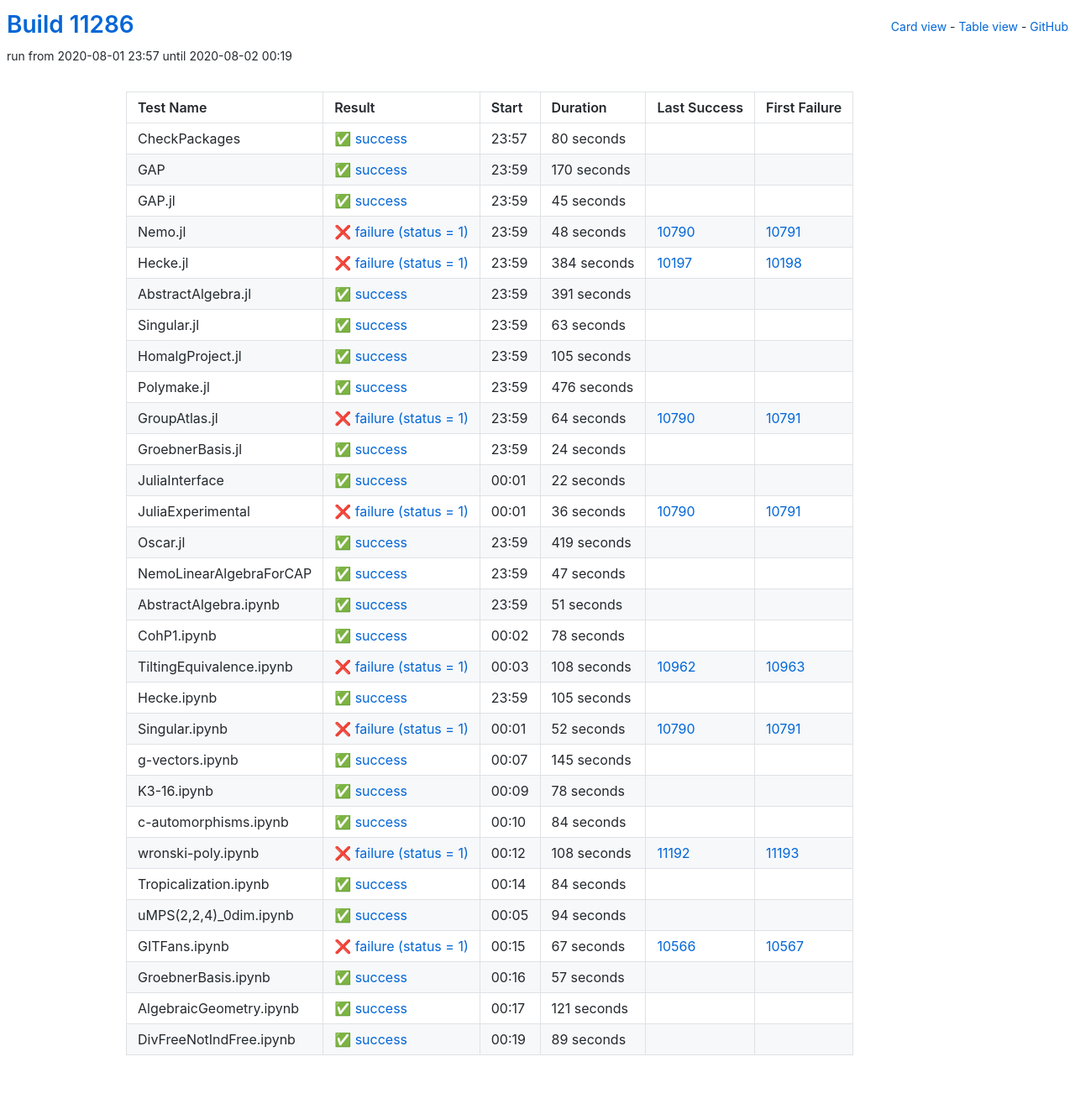
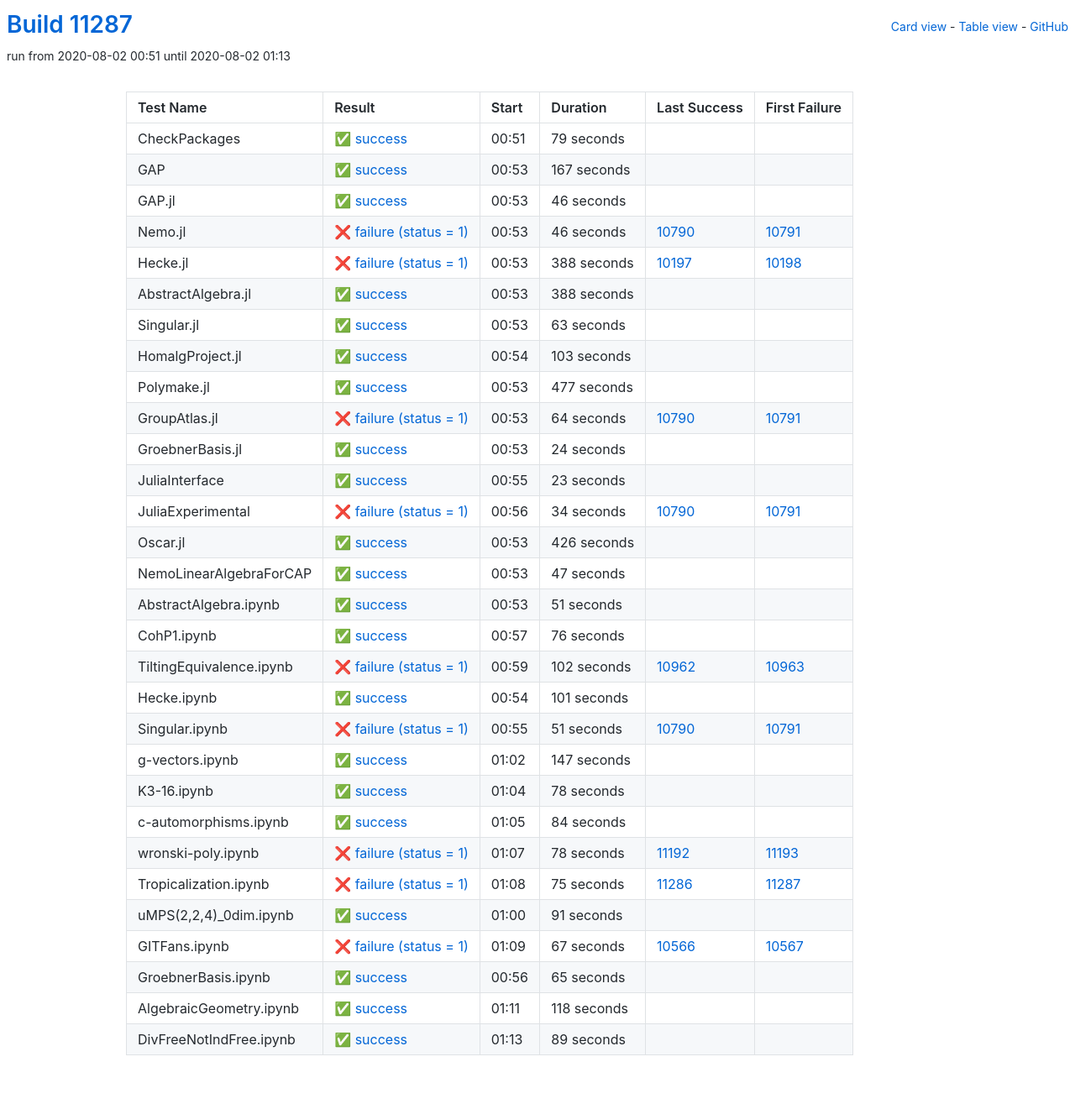
Before and after one commit to oscar-system/oscar-ci-status, a Jekyll site: the page built from table.html, in a window 1280 px wide. Shown: the whole page at 84% size. Built offline with Jekyll 4.4.1, drawn with Linux system fonts in a browser that asks for light colours.

Commit message:
Build #11287

```diff
--- a/_data/ci.yml
+++ b/_data/ci.yml
@@ -1,6 +1,6 @@
 ---
-build: 11286
-build_url: https://oscarci.mathematik.uni-kl.de/job/oscar/11286/
+build: 11287
+build_url: https://oscarci.mathematik.uni-kl.de/job/oscar/11287/
 job: oscar
 organization: oscar-system
 repo: oscar-ci-status
@@ -8,80 +8,80 @@
 tests:
 - name: CheckPackages
   id: checkpackages
-  log: https://oscarci.mathematik.uni-kl.de/job/oscar/11286/artifact/logs/build-11286/CheckPackages.log
-  start: 2020-08-01 23:57
+  log: https://oscarci.mathematik.uni-kl.de/job/oscar/11287/artifact/logs/build-11287/CheckPackages.log
+  start: 2020-08-02 00:51
   success: true
   exitcode: 0
   status: success
-  duration: 80
+  duration: 79
   last_success: false
   last_success_url:
   first_failure: false
   first_failure_url:
 - name: GAP
   id: gap
-  log: https://oscarci.mathematik.uni-kl.de/job/oscar/11286/artifact/logs/build-11286/GAP.log
-  start: 2020-08-01 23:59
+  log: https://oscarci.mathematik.uni-kl.de/job/oscar/11287/artifact/logs/build-11287/GAP.log
+  start: 2020-08-02 00:53
   success: true
   exitcode: 0
   status: success
-  duration: 170
+  duration: 167
   last_success: false
   last_success_url:
   first_failure: false
   first_failure_url:
 - name: GAP.jl
   id: gap-jl
-  log: https://oscarci.mathematik.uni-kl.de/job/oscar/11286/artifact/logs/build-11286/GAP.jl.log
-  start: 2020-08-01 23:59
+  log: https://oscarci.mathematik.uni-kl.de/job/oscar/11287/artifact/logs/build-11287/GAP.jl.log
+  start: 2020-08-02 00:53
   success: true
   exitcode: 0
   status: success
-  duration: 45
+  duration: 46
   last_success: false
   last_success_url:
   first_failure: false
   first_failure_url:
 - name: Nemo.jl
   id: nemo-jl
-  log: https://oscarci.mathematik.uni-kl.de/job/oscar/11286/artifact/logs/build-11286/Nemo.jl.log
-  start: 2020-08-01 23:59
+  log: https://oscarci.mathematik.uni-kl.de/job/oscar/11287/artifact/logs/build-11287/Nemo.jl.log
+  start: 2020-08-02 00:53
   success: false
   exitcode: 1
   status: failure
-  duration: 48
+  duration: 46
   last_success: 10790
   last_success_url: https://oscarci.mathematik.uni-kl.de/job/oscar/10790/
   first_failure: 10791
   first_failure_url: https://oscarci.mathematik.uni-kl.de/job/oscar/10791/
 - name: Hecke.jl
   id: hecke-jl
-  log: https://oscarci.mathematik.uni-kl.de/job/oscar/11286/artifact/logs/build-11286/Hecke.jl.log
-  start: 2020-08-01 23:59
+  log: https://oscarci.mathematik.uni-kl.de/job/oscar/11287/artifact/logs/build-11287/Hecke.jl.log
+  start: 2020-08-02 00:53
   success: false
   exitcode: 1
   status: failure
-  duration: 384
+  duration: 388
   last_success: 10197
   last_success_url: https://oscarci.mathematik.uni-kl.de/job/oscar/10197/
   first_failure: 10198
   first_failure_url: https://oscarci.mathematik.uni-kl.de/job/oscar/10198/
 - name: AbstractAlgebra.jl
   id: abstractalgebra-jl
-  log: https://oscarci.mathematik.uni-kl.de/job/oscar/11286/artifact/logs/build-11286/AbstractAlgebra.jl.log
-  start: 2020-08-01 23:59
+  log: https://oscarci.mathematik.uni-kl.de/job/oscar/11287/artifact/logs/build-11287/AbstractAlgebra.jl.log
+  start: 2020-08-02 00:53
   success: true
   exitcode: 0
   status: success
-  duration: 391
+  duration: 388
   last_success: false
   last_success_url:
   first_failure: false
   first_failure_url:
 - name: Singular.jl
   id: singular-jl
-  log: https://oscarci.mathematik.uni-kl.de/job/oscar/11286/artifact/logs/build-11286/Singular.jl.log
-  start: 2020-08-01 23:59
+  log: https://oscarci.mathematik.uni-kl.de/job/oscar/11287/artifact/logs/build-11287/Singular.jl.log
+  start: 2020-08-02 00:53
   success: true
   exitcode: 0
   status: success
@@ -92,32 +92,32 @@
   first_failure_url:
 - name: HomalgProject.jl
   id: homalgproject-jl
-  log: https://oscarci.mathematik.uni-kl.de/job/oscar/11286/artifact/logs/build-11286/HomalgProject.jl.log
-  start: 2020-08-01 23:59
+  log: https://oscarci.mathematik.uni-kl.de/job/oscar/11287/artifact/logs/build-11287/HomalgProject.jl.log
+  start: 2020-08-02 00:54
   success: true
   exitcode: 0
   status: success
-  duration: 105
+  duration: 103
   last_success: false
   last_success_url:
   first_failure: false
   first_failure_url:
 - name: Polymake.jl
   id: polymake-jl
-  log: https://oscarci.mathematik.uni-kl.de/job/oscar/11286/artifact/logs/build-11286/Polymake.jl.log
-  start: 2020-08-01 23:59
+  log: https://oscarci.mathematik.uni-kl.de/job/oscar/11287/artifact/logs/build-11287/Polymake.jl.log
+  start: 2020-08-02 00:53
   success: true
   exitcode: 0
   status: success
-  duration: 476
+  duration: 477
   last_success: false
   last_success_url:
   first_failure: false
   first_failure_url:
 - name: GroupAtlas.jl
   id: groupatlas-jl
-  log: https://oscarci.mathematik.uni-kl.de/job/oscar/11286/artifact/logs/build-11286/GroupAtlas.jl.log
-  start: 2020-08-01 23:59
+  log: https://oscarci.mathematik.uni-kl.de/job/oscar/11287/artifact/logs/build-11287/GroupAtlas.jl.log
+  start: 2020-08-02 00:53
   success: false
   exitcode: 1
   status: failure
@@ -128,8 +128,8 @@
   first_failure_url: https://oscarci.mathematik.uni-kl.de/job/oscar/10791/
 - name: GroebnerBasis.jl
   id: groebnerbasis-jl
-  log: https://oscarci.mathematik.uni-kl.de/job/oscar/11286/artifact/logs/build-11286/GroebnerBasis.jl.log
-  start: 2020-08-01 23:59
+  log: https://oscarci.mathematik.uni-kl.de/job/oscar/11287/artifact/logs/build-11287/GroebnerBasis.jl.log
+  start: 2020-08-02 00:53
   success: true
   exitcode: 0
   status: success
@@ -140,44 +140,44 @@
   first_failure_url:
 - name: JuliaInterface
   id: juliainterface
-  log: https://oscarci.mathematik.uni-kl.de/job/oscar/11286/artifact/logs/build-11286/JuliaInterface.log
-  start: 2020-08-02 00:01
+  log: https://oscarci.mathematik.uni-kl.de/job/oscar/11287/artifact/logs/build-11287/JuliaInterface.log
+  start: 2020-08-02 00:55
   success: true
   exitcode: 0
   status: success
-  duration: 22
+  duration: 23
   last_success: false
   last_success_url:
   first_failure: false
   first_failure_url:
 - name: JuliaExperimental
   id: juliaexperimental
-  log: https://oscarci.mathematik.uni-kl.de/job/oscar/11286/artifact/logs/build-11286/JuliaExperimental.log
-  start: 2020-08-02 00:01
+  log: https://oscarci.mathematik.uni-kl.de/job/oscar/11287/artifact/logs/build-11287/JuliaExperimental.log
+  start: 2020-08-02 00:56
   success: false
   exitcode: 1
   status: failure
-  duration: 36
+  duration: 34
   last_success: 10790
   last_success_url: https://oscarci.mathematik.uni-kl.de/job/oscar/10790/
   first_failure: 10791
   first_failure_url: https://oscarci.mathematik.uni-kl.de/job/oscar/10791/
 - name: Oscar.jl
   id: oscar-jl
-  log: https://oscarci.mathematik.uni-kl.de/job/oscar/11286/artifact/logs/build-11286/Oscar.jl.log
-  start: 2020-08-01 23:59
+  log: https://oscarci.mathematik.uni-kl.de/job/oscar/11287/artifact/logs/build-11287/Oscar.jl.log
+  start: 2020-08-02 00:53
   success: true
   exitcode: 0
   status: success
-  duration: 419
+  duration: 426
   last_success: false
   last_success_url:
   first_failure: false
   first_failure_url:
 - name: NemoLinearAlgebraForCAP
   id: nemolinearalgebraforcap
-  log: https://oscarci.mathematik.uni-kl.de/job/oscar/11286/artifact/logs/build-11286/NemoLinearAlgebraForCAP.log
-  start: 2020-08-01 23:59
+  log: https://oscarci.mathematik.uni-kl.de/job/oscar/11287/artifact/logs/build-11287/NemoLinearAlgebraForCAP.log
+  start: 2020-08-02 00:53
   success: true
   exitcode: 0
   status: success
@@ -188,8 +188,8 @@
   first_failure_url:
 - name: AbstractAlgebra.ipynb
   id: abstractalgebra-ipynb
-  log: https://oscarci.mathematik.uni-kl.de/job/oscar/11286/artifact/logs/build-11286/AbstractAlgebra.ipynb.log
-  start: 2020-08-01 23:59
+  log: https://oscarci.mathematik.uni-kl.de/job/oscar/11287/artifact/logs/build-11287/AbstractAlgebra.ipynb.log
+  start: 2020-08-02 00:53
   success: true
   exitcode: 0
   status: success
@@ -200,68 +200,68 @@
   first_failure_url:
 - name: CohP1.ipynb
   id: cohp1-ipynb
-  log: https://oscarci.mathematik.uni-kl.de/job/oscar/11286/artifact/logs/build-11286/CohP1.ipynb.log
-  start: 2020-08-02 00:02
+  log: https://oscarci.mathematik.uni-kl.de/job/oscar/11287/artifact/logs/build-11287/CohP1.ipynb.log
+  start: 2020-08-02 00:57
   success: true
   exitcode: 0
   status: success
-  duration: 78
+  duration: 76
   last_success: false
   last_success_url:
   first_failure: false
   first_failure_url:
 - name: TiltingEquivalence.ipynb
   id: tiltingequivalence-ipynb
-  log: https://oscarci.mathematik.uni-kl.de/job/oscar/11286/artifact/logs/build-11286/TiltingEquivalence.ipynb.log
-  start: 2020-08-02 00:03
+  log: https://oscarci.mathematik.uni-kl.de/job/oscar/11287/artifact/logs/build-11287/TiltingEquivalence.ipynb.log
+  start: 2020-08-02 00:59
   success: false
   exitcode: 1
   status: failure
-  duration: 108
+  duration: 102
   last_success: 10962
   last_success_url: https://oscarci.mathematik.uni-kl.de/job/oscar/10962/
   first_failure: 10963
   first_failure_url: https://oscarci.mathematik.uni-kl.de/job/oscar/10963/
 - name: Hecke.ipynb
   id: hecke-ipynb
-  log: https://oscarci.mathematik.uni-kl.de/job/oscar/11286/artifact/logs/build-11286/Hecke.ipynb.log
-  start: 2020-08-01 23:59
+  log: https://oscarci.mathematik.uni-kl.de/job/oscar/11287/artifact/logs/build-11287/Hecke.ipynb.log
+  start: 2020-08-02 00:54
   success: true
   exitcode: 0
   status: success
-  duration: 105
+  duration: 101
   last_success: false
   last_success_url:
   first_failure: false
   first_failure_url:
 - name: Singular.ipynb
   id: singular-ipynb
-  log: https://oscarci.mathematik.uni-kl.de/job/oscar/11286/artifact/logs/build-11286/Singular.ipynb.log
-  start: 2020-08-02 00:01
+  log: https://oscarci.mathematik.uni-kl.de/job/oscar/11287/artifact/logs/build-11287/Singular.ipynb.log
+  start: 2020-08-02 00:55
   success: false
   exitcode: 1
   status: failure
-  duration: 52
+  duration: 51
   last_success: 10790
   last_success_url: https://oscarci.mathematik.uni-kl.de/job/oscar/10790/
   first_failure: 10791
   first_failure_url: https://oscarci.mathematik.uni-kl.de/job/oscar/10791/
 - name: g-vectors.ipynb
   id: g-vectors-ipynb
-  log: https://oscarci.mathematik.uni-kl.de/job/oscar/11286/artifact/logs/build-11286/g-vectors.ipynb.log
-  start: 2020-08-02 00:07
+  log: https://oscarci.mathematik.uni-kl.de/job/oscar/11287/artifact/logs/build-11287/g-vectors.ipynb.log
+  start: 2020-08-02 01:02
   success: true
   exitcode: 0
   status: success
-  duration: 145
+  duration: 147
   last_success: false
   last_success_url:
   first_failure: false
   first_failure_url:
 - name: K3-16.ipynb
   id: k3-16-ipynb
-  log: https://oscarci.mathematik.uni-kl.de/job/oscar/11286/artifact/logs/build-11286/K3-16.ipynb.log
-  start: 2020-08-02 00:09
+  log: https://oscarci.mathematik.uni-kl.de/job/oscar/11287/artifact/logs/build-11287/K3-16.ipynb.log
+  start: 2020-08-02 01:04
   success: true
   exitcode: 0
   status: success
@@ -272,8 +272,8 @@
   first_failure_url:
 - name: c-automorphisms.ipynb
   id: c-automorphisms-ipynb
-  log: https://oscarci.mathematik.uni-kl.de/job/oscar/11286/artifact/logs/build-11286/c-automorphisms.ipynb.log
-  start: 2020-08-02 00:10
+  log: https://oscarci.mathematik.uni-kl.de/job/oscar/11287/artifact/logs/build-11287/c-automorphisms.ipynb.log
+  start: 2020-08-02 01:05
   success: true
   exitcode: 0
   status: success
@@ -284,44 +284,44 @@
   first_failure_url:
 - name: wronski-poly.ipynb
   id: wronski-poly-ipynb
-  log: https://oscarci.mathematik.uni-kl.de/job/oscar/11286/artifact/logs/build-11286/wronski-poly.ipynb.log
-  start: 2020-08-02 00:12
+  log: https://oscarci.mathematik.uni-kl.de/job/oscar/11287/artifact/logs/build-11287/wronski-poly.ipynb.log
+  start: 2020-08-02 01:07
   success: false
   exitcode: 1
   status: failure
-  duration: 108
+  duration: 78
   last_success: 11192
   last_success_url: https://oscarci.mathematik.uni-kl.de/job/oscar/11192/
   first_failure: 11193
   first_failure_url: https://oscarci.mathematik.uni-kl.de/job/oscar/11193/
 - name: Tropicalization.ipynb
   id: tropicalization-ipynb
-  log: https://oscarci.mathematik.uni-kl.de/job/oscar/11286/artifact/logs/build-11286/Tropicalization.ipynb.log
-  start: 2020-08-02 00:14
+  log: https://oscarci.mathematik.uni-kl.de/job/oscar/11287/artifact/logs/build-11287/Tropicalization.ipynb.log
+  start: 2020-08-02 01:08
+  success: false
+  exitcode: 1
+  status: failure
+  duration: 75
+  last_success: 11286
+  last_success_url: https://oscarci.mathematik.uni-kl.de/job/oscar/11286/
+  first_failure: 11287
+  first_failure_url: https://oscarci.mathematik.uni-kl.de/job/oscar/11287/
+- name: uMPS(2,2,4)_0dim.ipynb
+  id: umps-2-2-4-0dim-ipynb
+  log: https://oscarci.mathematik.uni-kl.de/job/oscar/11287/artifact/logs/build-11287/uMPS-2-2-4-_0dim.ipynb.log
+  start: 2020-08-02 01:00
   success: true
   exitcode: 0
   status: success
-  duration: 84
-  last_success: false
-  last_success_url:
-  first_failure: false
-  first_failure_url:
-- name: uMPS(2,2,4)_0dim.ipynb
-  id: umps-2-2-4-0dim-ipynb
-  log: https://oscarci.mathematik.uni-kl.de/job/oscar/11286/artifact/logs/build-11286/uMPS-2-2-4-_0dim.ipynb.log
-  start: 2020-08-02 00:05
-  success: true
-  exitcode: 0
-  status: success
-  duration: 94
+  duration: 91
   last_success: false
   last_success_url:
   first_failure: false
   first_failure_url:
 - name: GITFans.ipynb
   id: gitfans-ipynb
-  log: https://oscarci.mathematik.uni-kl.de/job/oscar/11286/artifact/logs/build-11286/GITFans.ipynb.log
-  start: 2020-08-02 00:15
+  log: https://oscarci.mathematik.uni-kl.de/job/oscar/11287/artifact/logs/build-11287/GITFans.ipynb.log
+  start: 2020-08-02 01:09
   success: false
   exitcode: 1
   status: failure
@@ -332,32 +332,32 @@
   first_failure_url: https://oscarci.mathematik.uni-kl.de/job/oscar/10567/
 - name: GroebnerBasis.ipynb
   id: groebnerbasis-ipynb
-  log: https://oscarci.mathematik.uni-kl.de/job/oscar/11286/artifact/logs/build-11286/GroebnerBasis.ipynb.log
-  start: 2020-08-02 00:16
+  log: https://oscarci.mathematik.uni-kl.de/job/oscar/11287/artifact/logs/build-11287/GroebnerBasis.ipynb.log
+  start: 2020-08-02 00:56
   success: true
   exitcode: 0
   status: success
-  duration: 57
+  duration: 65
   last_success: false
   last_success_url:
   first_failure: false
   first_failure_url:
 - name: AlgebraicGeometry.ipynb
   id: algebraicgeometry-ipynb
-  log: https://oscarci.mathematik.uni-kl.de/job/oscar/11286/artifact/logs/build-11286/AlgebraicGeometry.ipynb.log
-  start: 2020-08-02 00:17
+  log: https://oscarci.mathematik.uni-kl.de/job/oscar/11287/artifact/logs/build-11287/AlgebraicGeometry.ipynb.log
+  start: 2020-08-02 01:11
   success: true
   exitcode: 0
   status: success
-  duration: 121
+  duration: 118
   last_success: false
   last_success_url:
   first_failure: false
   first_failure_url:
 - name: DivFreeNotIndFree.ipynb
   id: divfreenotindfree-ipynb
-  log: https://oscarci.mathematik.uni-kl.de/job/oscar/11286/artifact/logs/build-11286/DivFreeNotIndFree.ipynb.log
-  start: 2020-08-02 00:19
+  log: https://oscarci.mathematik.uni-kl.de/job/oscar/11287/artifact/logs/build-11287/DivFreeNotIndFree.ipynb.log
+  start: 2020-08-02 01:13
   success: true
   exitcode: 0
   status: success
```
Also changed, not shown: README.md.
